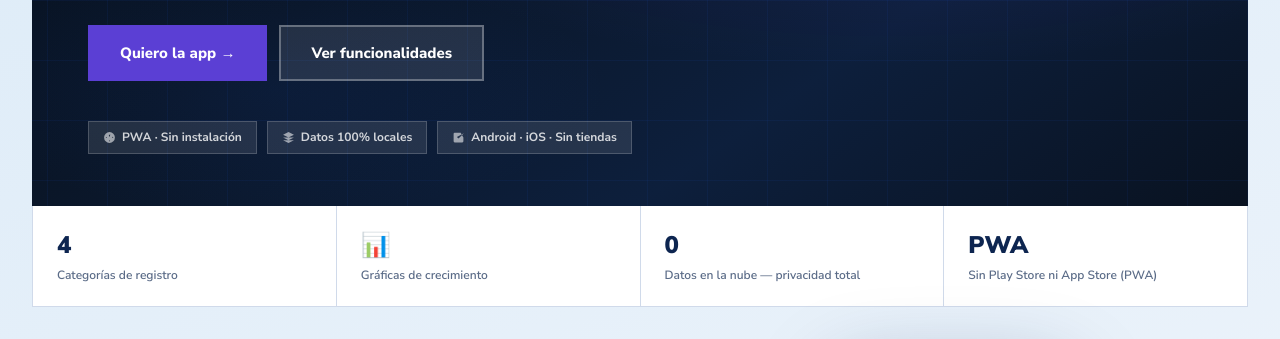
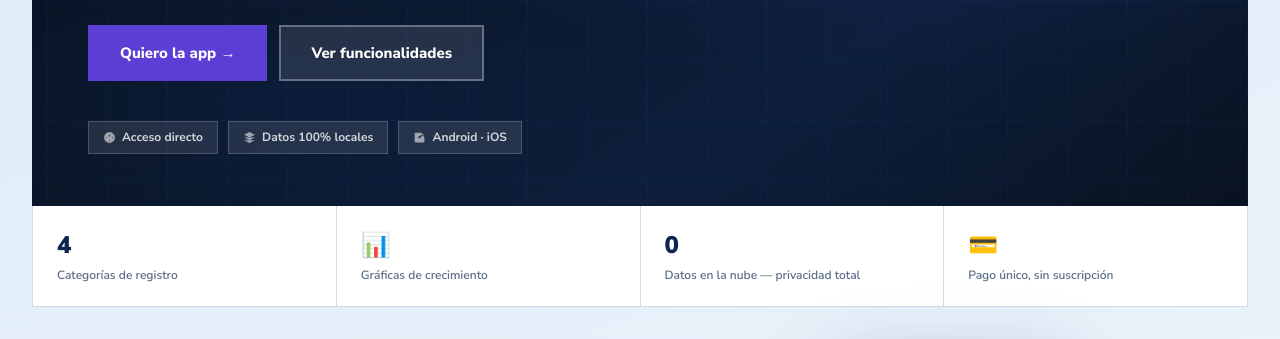
Before and after one commit to dgocapital/dgocapital.github.io, a plain HTML site: page servicios/dgo-finance-app.html in a window 1280 px wide. Shown: the part 437-776 px from the top of the page. Drawn offline with Linux system fonts and the light colour scheme.

Commit message:
Update dgo-finance-app.html

```diff
--- a/servicios/dgo-finance-app.html
+++ b/servicios/dgo-finance-app.html
@@ -90,7 +90,6 @@
       position: absolute; inset: 0;
       background: linear-gradient(145deg, #06101f 0%, #0a1628 40%, #0d1f3c 70%, #091220 100%);
     }
-    /* Subtle noise texture overlay */
     .hero-bg::after {
       content: '';
       position: absolute; inset: 0;
@@ -98,7 +97,6 @@
                         radial-gradient(ellipse 50% 40% at 20% 80%, rgba(26,86,219,0.08) 0%, transparent 55%);
     }
 
-    /* Animated grid lines on hero */
     .hero-grid {
       position: absolute; inset: 0; z-index: 1;
       background-image:
@@ -151,7 +149,6 @@
     }
     .btn-hero-g:hover { background: rgba(255,255,255,.18); transform: translateY(-1px); }
 
-    /* Hero pill stats */
     .hero-pills { display: flex; gap: 10px; flex-wrap: wrap; }
     .hero-pill {
       display: inline-flex; align-items: center; gap: 6px;
@@ -192,7 +189,6 @@
       display: flex; justify-content: center;
     }
 
-    /* Phone mockup */
     .phone-frame {
       width: 240px; flex-shrink: 0;
       background: var(--navy);
@@ -215,7 +211,6 @@
     .phone-notch-dot { width: 8px; height: 8px; border-radius: 50%; background: #1a2d5a; }
     .phone-screen { background: #0a0a12; border-radius: 20px; overflow: hidden; }
 
-    /* Mini app UI inside phone */
     .app-header {
       background: #0d0d1a; padding: 10px 12px 8px;
       border-bottom: 1px solid rgba(255,255,255,.07);
@@ -248,7 +243,6 @@
     .app-mini-val.blue  { color: #818cf8; }
     .app-mini-val.amber { color: #fbbf24; }
 
-    /* Mini bar chart */
     .app-chart-section { margin: 0 10px 10px; }
     .app-chart-lbl { font-size: 8px; color: rgba(255,255,255,.3); font-weight: 700; text-transform: uppercase; margin-bottom: 6px; }
     .app-bars { display: flex; gap: 4px; align-items: flex-end; height: 40px; }
@@ -259,7 +253,6 @@
     .app-bar.hi { background: #7c6ef0; }
     .app-bar.accent { background: #34d399; }
 
-    /* App nav bar */
     .app-nav {
       display: flex; background: #0d0d1a; padding: 8px 4px 4px;
       border-top: 1px solid rgba(255,255,255,.07);
@@ -393,7 +386,6 @@
     .ia-step-title { font-size: 13px; font-weight: 800; color: var(--navy); margin-bottom: 2px; }
     .ia-step-desc  { font-size: 12px; color: var(--muted); font-weight: 600; line-height: 1.5; }
 
-    /* IA Chat Card mockup */
     .ia-card {
       background: #0d0d1a; border: 1px solid rgba(91,63,212,.3);
       border-radius: 12px; overflow: hidden;
@@ -420,7 +412,6 @@
       color: rgba(255,255,255,.8);
     }
 
-    /* ── IA SPOTLIGHT ── */
     @media (max-width: 900px) {
       .feat-grid { grid-template-columns: 1fr 1fr; }
       .mockup-section { grid-template-columns: 1fr; }
@@ -487,7 +478,7 @@
     <div class="hero-pills">
       <span class="hero-pill">
         <svg viewBox="0 0 24 24"><path d="M12 2a10 10 0 1 0 0 20A10 10 0 0 0 12 2zm1 14.93V18a1 1 0 0 1-2 0v-1.07A7 7 0 0 1 5.07 11H6a1 1 0 0 1 0 2 5 5 0 0 0 4.93 5zm0-9.86V9a1 1 0 0 1-2 0V7.07A7 7 0 0 1 18.93 13H18a1 1 0 0 1 0-2 5 5 0 0 0-5-5z"/></svg>
-        PWA · Sin instalación
+        Acceso directo
       </span>
       <span class="hero-pill">
         <svg viewBox="0 0 24 24"><path d="M12 2L2 7l10 5 10-5-10-5zM2 17l10 5 10-5M2 12l10 5 10-5"/></svg>
@@ -495,7 +486,7 @@
       </span>
       <span class="hero-pill">
         <svg viewBox="0 0 24 24"><path d="M9 11l3 3L22 4M21 12v7a2 2 0 0 1-2 2H5a2 2 0 0 1-2-2V5a2 2 0 0 1 2-2h11"/></svg>
-        Android · iOS · Sin tiendas
+        Android · iOS
       </span>
     </div>
   </div>
@@ -516,8 +507,8 @@
     <div class="stat-lbl">Datos en la nube — privacidad total</div>
   </div>
   <div class="stat-card">
-    <div class="stat-num">PWA</div>
-    <div class="stat-lbl">Sin Play Store ni App Store (PWA)</div>
+    <div class="stat-num">💳</div>
+    <div class="stat-lbl">Pago único, sin suscripción</div>
   </div>
 </div>
 
@@ -785,11 +776,6 @@
       <div class="compare-cell"><span class="hl">✓</span></div>
     </div>
     <div class="compare-row">
-      <div class="compare-cell">Funciona sin Play Store ni App Store (PWA)</div>
-      <div class="compare-cell"><span class="cross">✕</span></div>
-      <div class="compare-cell"><span class="hl">✓</span></div>
-    </div>
-    <div class="compare-row">
       <div class="compare-cell">Análisis financiero con IA integrado</div>
       <div class="compare-cell"><span class="cross">✕</span></div>
       <div class="compare-cell"><span class="hl">✓</span></div>
```
